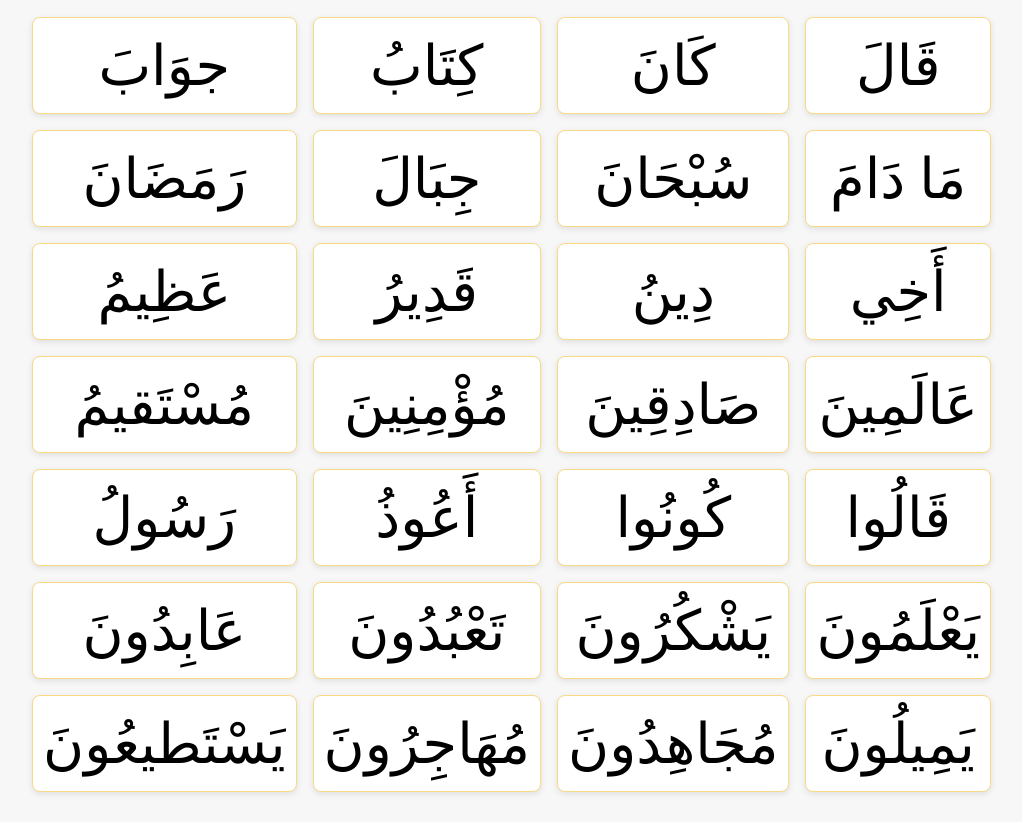
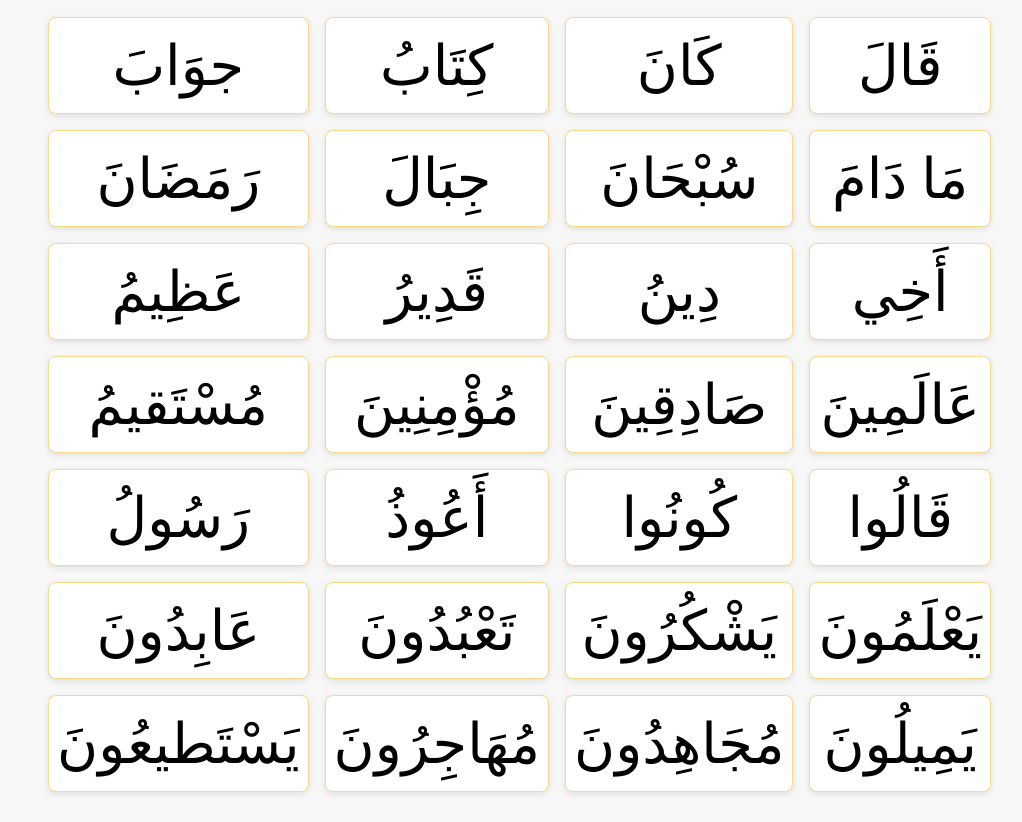
Before and after one commit to Firdevs-demir/med.harfleri, a plain HTML site: page index.html in a window 1280 px wide. Shown: the part 69-891 px from the top of the page, without its empty margins (99-1121 px from the left). Drawn offline with Linux system fonts and the light colour scheme; a web font is replaced by a local one.

Commit message:
Update style.css

```diff
--- a/style.css
+++ b/style.css
@@ -26,7 +26,7 @@
 }
 .word-box {
   background-color: #fff;
-  padding: 15px 10px;
+  padding: 15px 8px;
   border-radius: 8px;
   border: 1px solid #FAD986;
   box-shadow: 0 2px 6px rgba(0,0,0,0.1);
```
